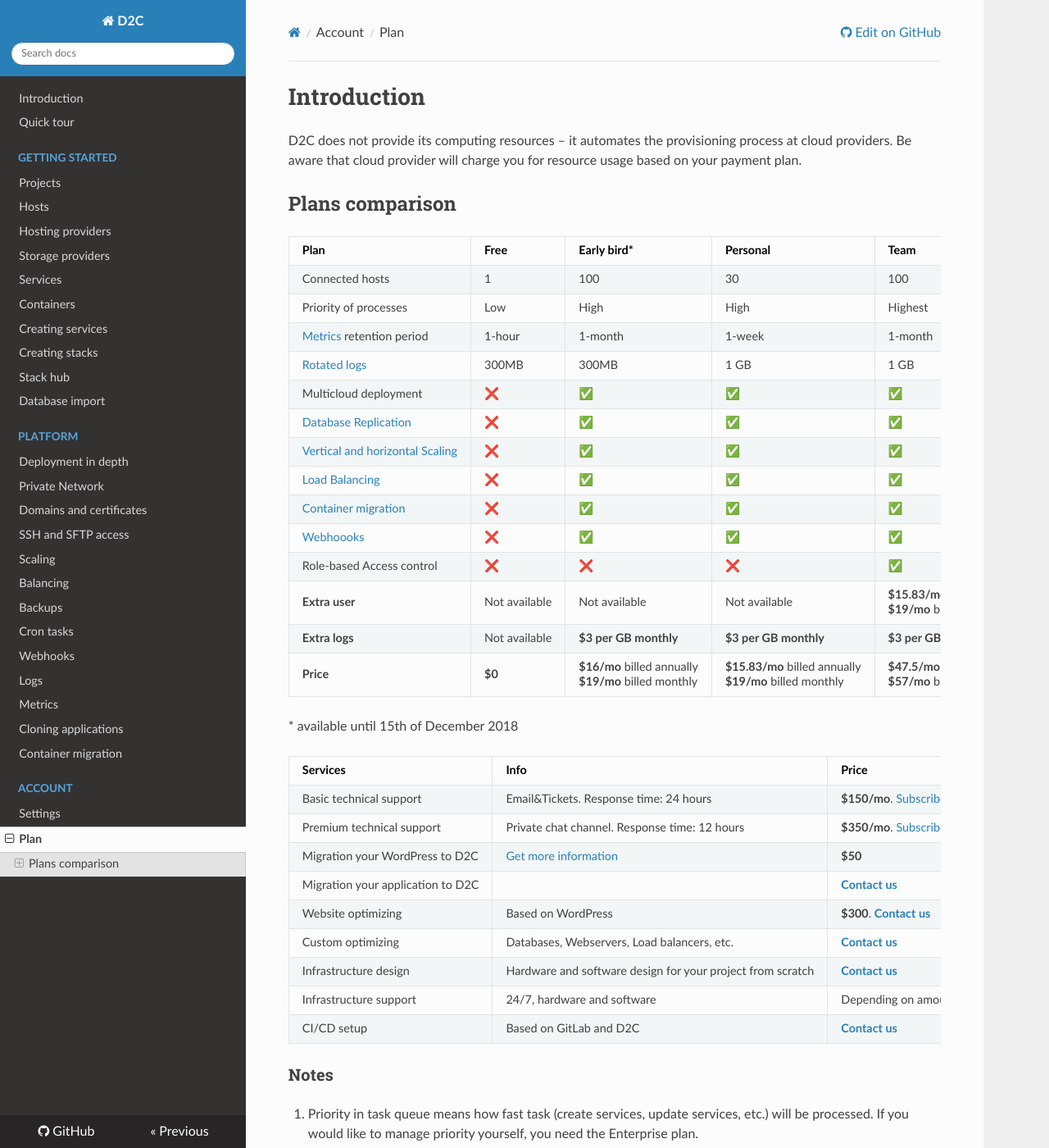
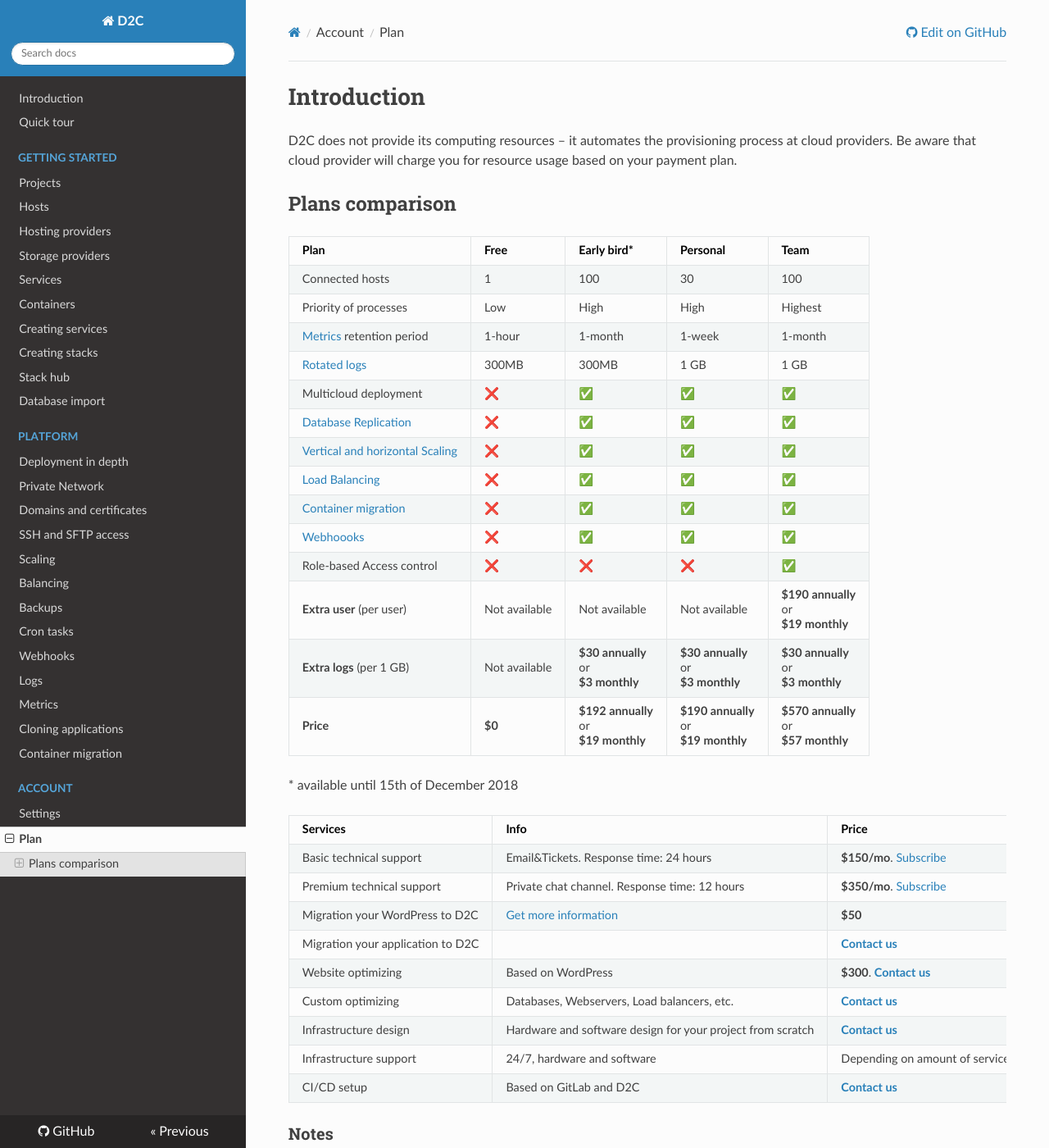
Before and after one commit to d2cio/docs, an MkDocs documentation site: the page built from docs/account/plan.md, in a window 1280 px wide and 1400 px high. Shown: the whole window at 82% size. Built offline with MkDocs 1.6.1, drawn with Linux system fonts in a browser that asks for light colours; nearby versions of some CDN libraries; old or Windows-style settings are respelled for this version of MkDocs.

Commit message:
edited plan page, extra.css

```diff
--- a/docs/account/plan.md
+++ b/docs/account/plan.md
@@ -17,9 +17,9 @@ Multicloud deployment                                 | ❌             | ✅
 [Container migration](/platform/migration/)           | ❌             | ✅              | ✅        | ✅
 [Webhoooks](/platform/webhooks/)                      | ❌             | ✅              | ✅        | ✅
 Role-based Access control                             | ❌             | ❌              | ❌        | ✅
-**Extra user**                                        | Not available | Not available | Not available | **$15.83/mo** billed annually<br>**$19/mo** billed monthly
-**Extra logs**                                        | Not available | **$3 per GB monthly** | **$3 per GB monthly** | **$3 per GB monthly**
-**Price**                                             | **$0**        | **$16/mo** billed annually<br>**$19/mo** billed monthly | **$15.83/mo** billed annually<br>**$19/mo** billed monthly |  **$47.5/mo** billed annually<br>**$57/mo** billed monthly
+**Extra user** (per user)                             | Not available | Not available | Not available | **$190&nbsp;annually**<br>or<br>**$19&nbsp;monthly**
+**Extra logs** (per 1 GB)                             | Not available | **$30&nbsp;annually**<br>or<br>**$3&nbsp;monthly** | **$30&nbsp;annually**<br>or<br>**$3&nbsp;monthly** | **$30&nbsp;annually**<br>or<br>**$3&nbsp;monthly**
+**Price**                                             | **$0**        | **$192&nbsp;annually**<br>or<br>**$19&nbsp;monthly** | **$190&nbsp;annually**<br>or<br>**$19&nbsp;monthly** |  **$570&nbsp;annually**<br>or<br>**$57&nbsp;monthly**
 
 \* available until 15th of December 2018
 
--- a/docs/css/extra.css
+++ b/docs/css/extra.css
@@ -1,3 +1,3 @@
 .wy-nav-content {
-  max-width: 900px;
+  max-width: 1050px;
 }
```
